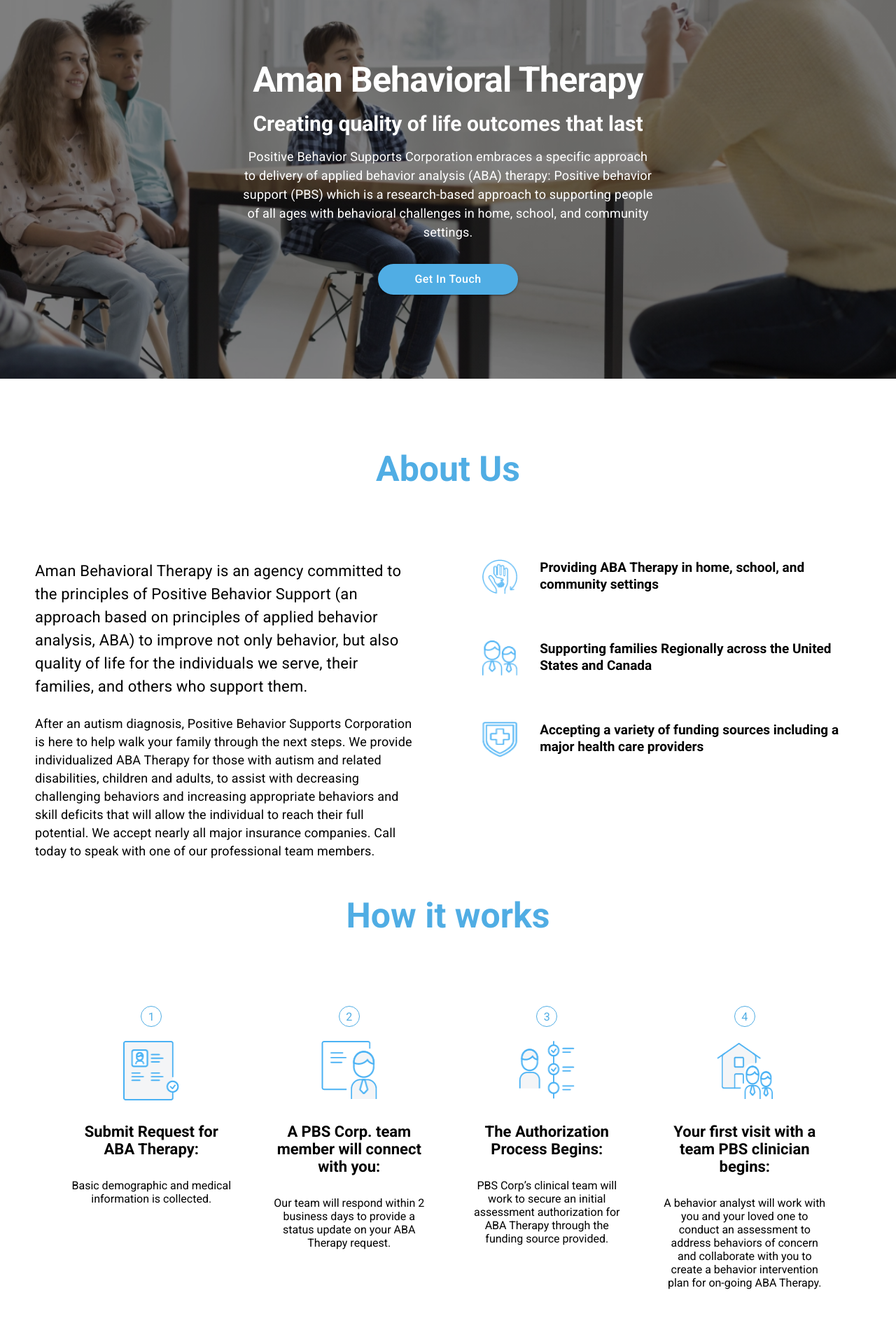
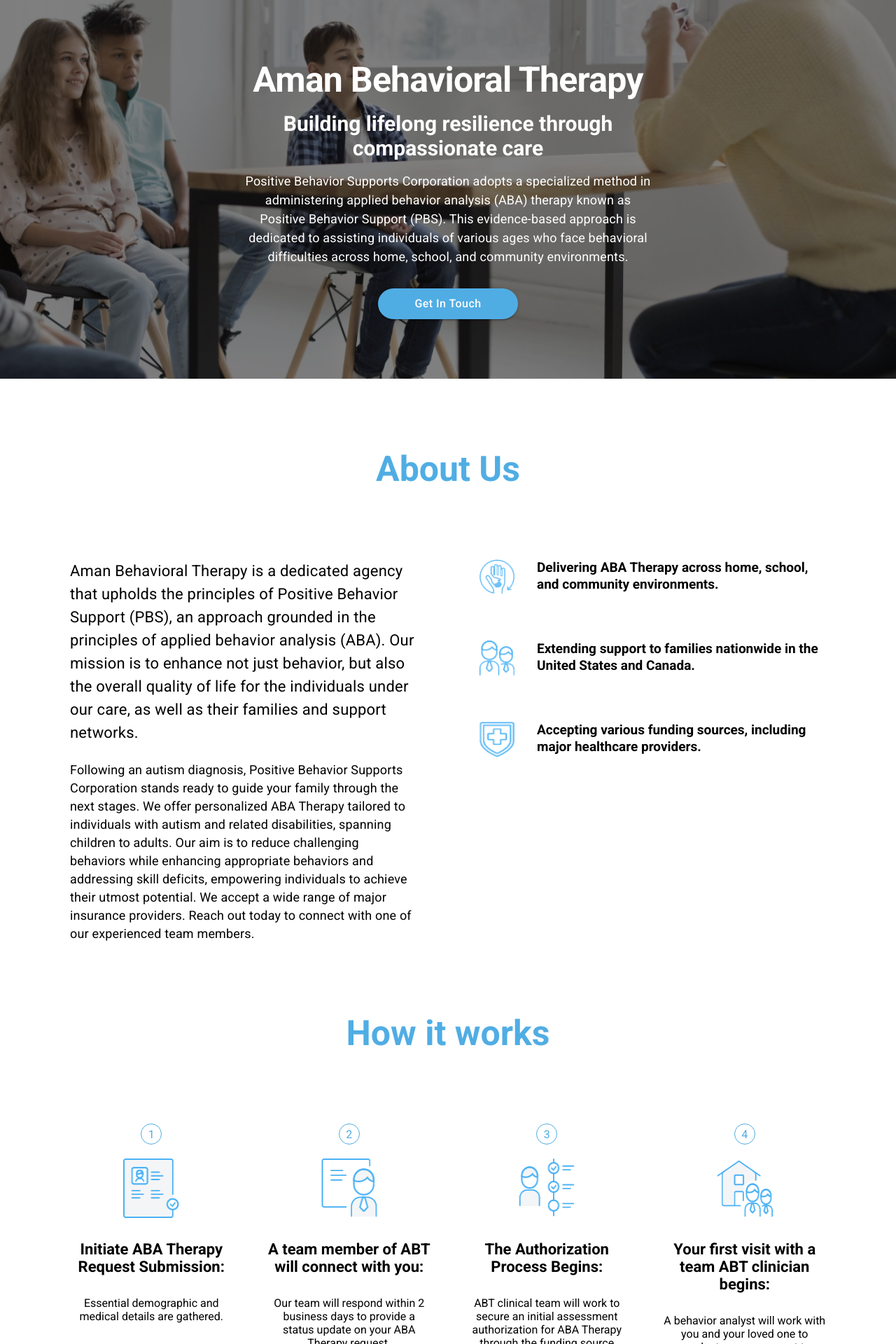
Before and after one commit to ismailinayat/aman-behavioral-therapy, a Next.js app: page / in a window 1280 px wide. Shown: the part 139-2059 px from the top of the page at 70% size. Built offline with nearby package versions, Linux system fonts and the light colour scheme.

Commit message:
fixed mobile design, implemented few animations

```diff
--- a/src/app/globals.scss
+++ b/src/app/globals.scss
@@ -1,6 +1,8 @@
 @import "./styles/variables.scss";
 @import "./styles/mixins.scss";
 @import "./styles/base.scss";
+@import "./styles/animations.scss";
+
 @import "./styles/section-heading.scss";
 @import "./styles/navbar.scss";
 @import "./styles/howitworks.scss";
@@ -26,6 +28,7 @@
     align-items: center;
     position: relative;
     margin-top: 5rem;
+    animation: moveInBottom 1s ease-out;
 
     @include respond(tab-port) {
       margin-top: 6rem;
--- a/src/app/styles/about.scss
+++ b/src/app/styles/about.scss
@@ -2,5 +2,4 @@
   max-width: var(--grid-width);
   margin: 100px auto;
   margin-bottom: 0;
-  color: var(--color-black);
 }
--- /dev/null
+++ b/src/app/styles/animations.scss
@@ -0,0 +1,48 @@
+@keyframes moveInLeft {
+  0% {
+    opacity: 0;
+
+    transform: translateX(-10rem);
+  }
+  80% {
+    transform: translateX(1rem);
+  }
+  100% {
+    opacity: 1;
+    transform: translate(0);
+  }
+}
+
+@keyframes moveInRight {
+  0% {
+    opacity: 0;
+    transform: translateX(10rem);
+  }
+  80% {
+    transform: translateX(-1rem);
+  }
+  100% {
+    opacity: 1;
+    transform: translate(0);
+  }
+}
+
+@keyframes moveInBottom {
+  0% {
+    opacity: 0;
+    transform: translateY(3rem);
+  }
+
+  100% {
+    opacity: 1;
+    transform: translate(0);
+  }
+}
+
+.hidden {
+  visibility: hidden;
+}
+.animate-below {
+  visibility: visible;
+  animation: moveInBottom 1s ease-out;
+}
--- a/src/app/styles/base.scss
+++ b/src/app/styles/base.scss
@@ -14,10 +14,11 @@
 
 .section {
   max-width: var(--grid-width);
-  margin: 5rem auto;
-  padding: 0 10rem;
+  margin: 10rem auto;
+  padding: var(--section-padding-desktop);
+  color: var(--color-black);
 
   @include respond(tab-port) {
-    padding: 0 3rem;
+    padding: var(--section-padding-tabport);
   }
 }
--- a/src/app/styles/variables.scss
+++ b/src/app/styles/variables.scss
@@ -7,6 +7,9 @@
   --color-black: rgb(0, 0, 0);
   --color-white: #fff;
   --grid-width: 130rem;
+
+  --section-padding-desktop: 0 10rem;
+  --section-padding-tabport: 0 1.3rem;
 }
 $color-primary: #ea3a60;
 $color-primary-dark: #f71647;
--- /dev/null
+++ b/src/components/AnimatedContainer.tsx
@@ -0,0 +1,35 @@
+import React, { useRef, useEffect, useState } from "react";
+
+const AnimatedDiv = ({ children }: { children: React.ReactNode }) => {
+  const [isVisible, setIsVisible] = useState(false);
+  const elementRef = useRef(null);
+  console.log(isVisible);
+  useEffect(() => {
+    const observer = new IntersectionObserver((entries) => {
+      entries.forEach((entry) => {
+        if (entry.isIntersecting) {
+          setIsVisible(true);
+          observer.unobserve(entry.target);
+        }
+      });
+    });
+
+    if (elementRef.current) {
+      observer.observe(elementRef.current);
+    }
+
+    return () => {
+      if (elementRef.current) {
+        observer.unobserve(elementRef.current);
+      }
+    };
+  }, []);
+
+  return (
+    <div ref={elementRef} className={isVisible ? "animate-below" : "hidden"}>
+      {children}
+    </div>
+  );
+};
+
+export default AnimatedDiv;
--- a/src/components/about/About.tsx
+++ b/src/components/about/About.tsx
@@ -1,34 +1,63 @@
+"use client";
 import { Box, Grid, Stack, Typography } from "@mui/material";
 import Image from "next/image";
-import React from "react";
+import React, { useEffect, useRef, useState } from "react";
 import SectionHeading from "../SectionHeading";
+import AnimatedDiv from "../AnimatedContainer";
 
 const About = () => {
+  // const [isVisible, setIsVisible] = useState(false);
+  // const elementRef = useRef(null);
+
+  // useEffect(() => {
+  //   const observer = new IntersectionObserver((entries) => {
+  //     entries.forEach((entry) => {
+  //       if (entry.isIntersecting) {
+  //         setIsVisible(true);
+  //         observer.unobserve(entry.target);
+  //       }
+  //     });
+  //   });
+
+  //   if (elementRef.current) {
+  //     observer.observe(elementRef.current);
+  //   }
+
+  //   return () => {
+  //     if (elementRef.current) {
+  //       observer.unobserve(elementRef.current);
+  //     }
+  //   };
+  // }, []);
+
   return (
-    <Box className="about__container" padding="0 50px">
+    <div className="section">
       <SectionHeading text="About Us" />
       <Grid container gap={8} justifyContent="space-between">
         <Grid item xs={12} md={5.5}>
           <Typography variant="body1" fontSize={22} marginBottom={3}>
-            Aman Behavioral Therapy is an agency committed to the principles of
-            Positive Behavior Support (an approach based on principles of
-            applied behavior analysis, ABA) to improve not only behavior, but
-            also quality of life for the individuals we serve, their families,
-            and others who support them.
+            Aman Behavioral Therapy is a dedicated agency that upholds the
+            principles of Positive Behavior Support (PBS), an approach grounded
+            in the principles of applied behavior analysis (ABA). Our mission is
+            to enhance not just behavior, but also the overall quality of life
+            for the individuals under our care, as well as their families and
+            support networks.
           </Typography>
 
           <Typography variant="subtitle1" fontSize={18} lineHeight={"26px"}>
-            After an autism diagnosis, Positive Behavior Supports Corporation is
-            here to help walk your family through the next steps. We provide
-            individualized ABA Therapy for those with autism and related
-            disabilities, children and adults, to assist with decreasing
-            challenging behaviors and increasing appropriate behaviors and skill
-            deficits that will allow the individual to reach their full
-            potential. We accept nearly all major insurance companies. Call
-            today to speak with one of our professional team members.
+            Following an autism diagnosis, Positive Behavior Supports
+            Corporation stands ready to guide your family through the next
+            stages. We offer personalized ABA Therapy tailored to individuals
+            with autism and related disabilities, spanning children to adults.
+            Our aim is to reduce challenging behaviors while enhancing
+            appropriate behaviors and addressing skill deficits, empowering
+            individuals to achieve their utmost potential. We accept a wide
+            range of major insurance providers. Reach out today to connect with
+            one of our experienced team members.
           </Typography>
         </Grid>
         <Grid item xs={12} md={5.5}>
+          <AnimatedDiv>
             <Stack
               direction="row"
               spacing={4}
@@ -50,11 +79,13 @@
                   lineHeight={"24px"}
                   fontWeight={700}
                 >
-                Providing ABA Therapy in home, school, and community settings
+                  Delivering ABA Therapy across home, school, and community
+                  environments.
                 </Typography>
               </Box>
             </Stack>
-
+          </AnimatedDiv>
+          <AnimatedDiv>
             <Stack
               direction="row"
               spacing={4}
@@ -76,12 +107,13 @@
                   lineHeight={"24px"}
                   fontWeight={700}
                 >
-                Supporting families Regionally across the United States and
-                Canada
+                  Extending support to families nationwide in the United States
+                  and Canada.
                 </Typography>
               </Box>
             </Stack>
-
+          </AnimatedDiv>
+          <AnimatedDiv>
             <Stack direction="row" spacing={4} maxWidth={"600px"}>
               <Box>
                 <Image
@@ -98,14 +130,15 @@
                   lineHeight={"24px"}
                   fontWeight={700}
                 >
-                Accepting a variety of funding sources including a major health
-                care providers
+                  Accepting various funding sources, including major healthcare
+                  providers.
                 </Typography>
               </Box>
             </Stack>
+          </AnimatedDiv>
         </Grid>
       </Grid>
-    </Box>
+    </div>
   );
 };
 
--- a/src/components/hero/hero.tsx
+++ b/src/components/hero/hero.tsx
@@ -27,18 +27,18 @@
           fontWeight={600}
           className="hero__text--secondary"
         >
-          Creating quality of life outcomes that last
+          Building lifelong resilience through compassionate care
         </Typography>
         <Typography
           variant="body1"
           fontSize={18}
           className="hero__text--paragraph"
         >
-          Positive Behavior Supports Corporation embraces a specific approach to
-          delivery of applied behavior analysis (ABA) therapy: Positive behavior
-          support (PBS) which is a research-based approach to supporting people
-          of all ages with behavioral challenges in home, school, and community
-          settings.
+          Positive Behavior Supports Corporation adopts a specialized method in
+          administering applied behavior analysis (ABA) therapy known as
+          Positive Behavior Support (PBS). This evidence-based approach is
+          dedicated to assisting individuals of various ages who face behavioral
+          difficulties across home, school, and community environments.
         </Typography>
 
         <Button
--- a/src/components/how-it-works/HowItWorks.tsx
+++ b/src/components/how-it-works/HowItWorks.tsx
@@ -1,40 +1,40 @@
+"use client";
 import React from "react";
 import SectionHeading from "../SectionHeading";
-import Image from "next/image";
-import { title } from "process";
-import { text } from "stream/consumers";
 import Step from "./Step";
+import AnimatedDiv from "../AnimatedContainer";
 
 const HowItWorks = () => {
   return (
     <div className="section">
       <SectionHeading text="How it works" />
-
+      <AnimatedDiv>
         <div className="works__content">
           <Step
             number="1"
-          title="Submit Request for ABA Therapy:"
-          detail="Basic demographic and medical information is collected."
+            title="Initiate ABA Therapy Request Submission:"
+            detail="Essential demographic and medical details are gathered."
           />
 
           <Step
             number="2"
-          title="A PBS Corp. team member will connect with you:"
+            title="A team member of ABT will connect with you:"
             detail="Our team will respond within 2 business days to provide a status update on your ABA Therapy request."
           />
 
           <Step
             number="3"
             title="The Authorization Process Begins:"
-          detail="PBS Corp’s clinical team will work to secure an initial assessment authorization for ABA Therapy through the funding source provided."
+            detail="ABT clinical team will work to secure an initial assessment authorization for ABA Therapy through the funding source provided."
           />
 
           <Step
             number="4"
-          title="Your first visit with a team PBS clinician begins:"
+            title="Your first visit with a team ABT clinician begins:"
             detail="A behavior analyst will work with you and your loved one to conduct an assessment to address behaviors of concern and collaborate with you to create a behavior intervention plan for on-going ABA Therapy."
           />
         </div>
+      </AnimatedDiv>
     </div>
   );
 };
```
Also changed, not shown: src/app/styles/contact.scss (+16 -11 lines), src/components/contact/Contact.tsx (deleted, +0 -54 lines), src/components/contact/ContactForm.tsx (+4 -6 lines). Lines whose indentation alone changed are shown as unchanged.
